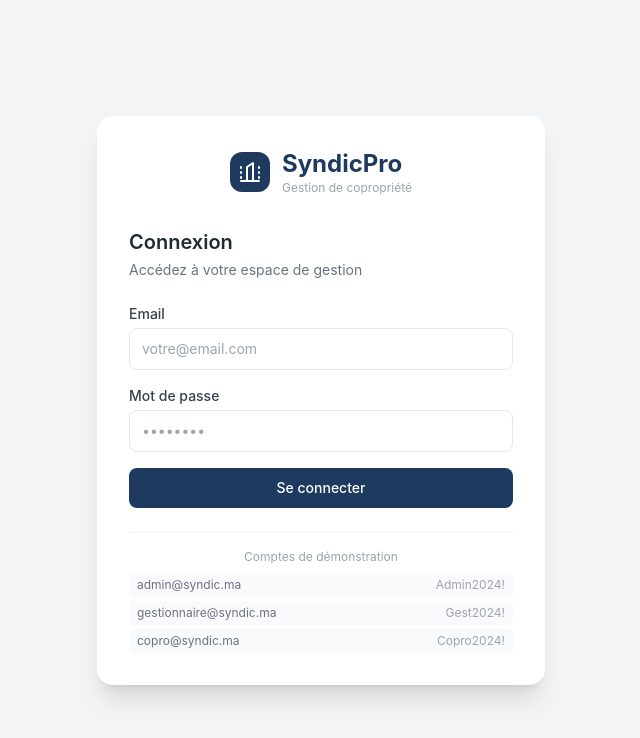
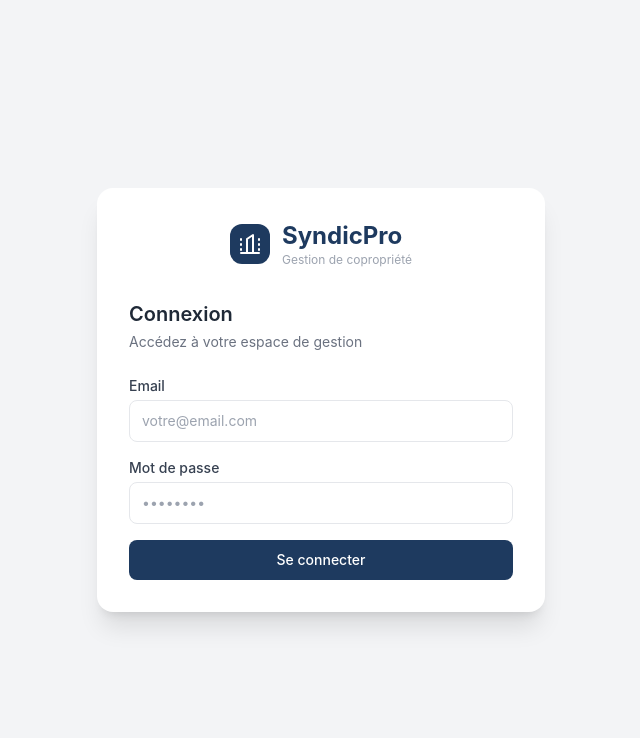
Before and after one commit to propnexma-medisan/Claude, a React (Vite) app in the folder frontend/: page /login in a window 1280 px wide. Shown: the top 738 px of the page, without its empty margins (319-959 px from the left). Built offline with nearby package versions, Linux system fonts and the light colour scheme.

Commit message:
fix: supprimer l'affichage des comptes de démonstration sur la page login
https://claude.ai/code/session_019cq5V3WzKntjmS3DjriukJ

```diff
--- a/frontend/src/pages/Login.jsx
+++ b/frontend/src/pages/Login.jsx
@@ -93,23 +93,6 @@ function Login() {
           </button>
         </form>
 
-        <div className="mt-6 pt-4 border-t border-gray-100">
-          <p className="text-xs text-gray-400 text-center">Comptes de démonstration</p>
-          <div className="mt-2 space-y-1 text-xs text-gray-500">
-            <div className="flex justify-between px-2 py-1 bg-gray-50 rounded">
-              <span>admin@syndic.ma</span>
-              <span className="text-gray-400">Admin2024!</span>
-            </div>
-            <div className="flex justify-between px-2 py-1 bg-gray-50 rounded">
-              <span>gestionnaire@syndic.ma</span>
-              <span className="text-gray-400">Gest2024!</span>
-            </div>
-            <div className="flex justify-between px-2 py-1 bg-gray-50 rounded">
-              <span>copro@syndic.ma</span>
-              <span className="text-gray-400">Copro2024!</span>
-            </div>
-          </div>
-        </div>
       </div>
     </div>
   );
```
